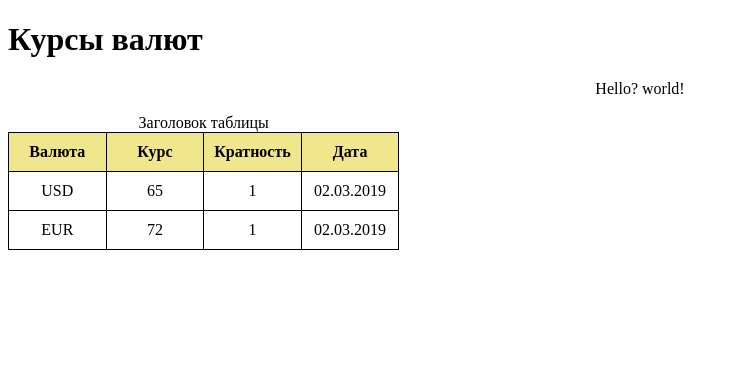
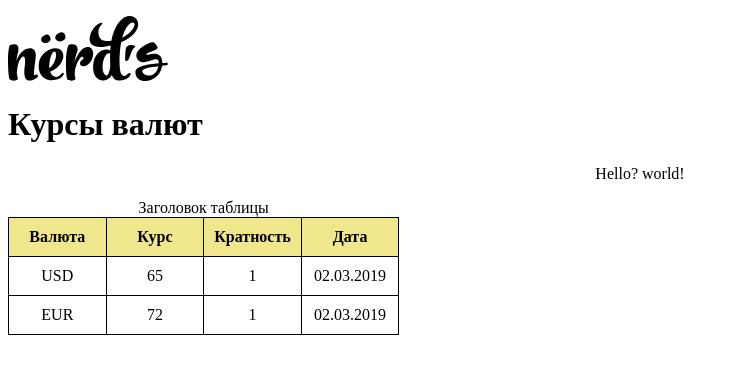
Before and after one commit to harisov-r/test-html, a plain HTML site: page index.html in a window 1280 px wide. Shown: the whole page, without its empty margins (0-738 px from the left). Drawn offline with Linux system fonts and the light colour scheme.

Commit message:
Логотип вверху слева.

```diff
--- a/index.html
+++ b/index.html
@@ -8,6 +8,11 @@
     <meta name="keywords" content="таблица, теги">
 </head>
 <body>
+    <header>
+        <p class="logo"><img src="img\logo.svg" alt="Логотип"></p>
+    </header>
+
+    <main>
         <h1>Курсы валют</h1>
         <p>Hello? world!</p>
         <table class="currency-table">
@@ -31,7 +36,8 @@
                 <td>02.03.2019</td>
             </tr>
         </table>
-    <p></p>
+    </main>
+
 
 </body>
 </html>
--- a/style.css
+++ b/style.css
@@ -20,3 +20,7 @@ td, th {
 p {
     text-align: center;
 }
+
+.logo {
+    text-align: left;
+}
```
Also changed, not shown: img/logo.svg (added). Lines whose indentation alone changed are shown as unchanged.
